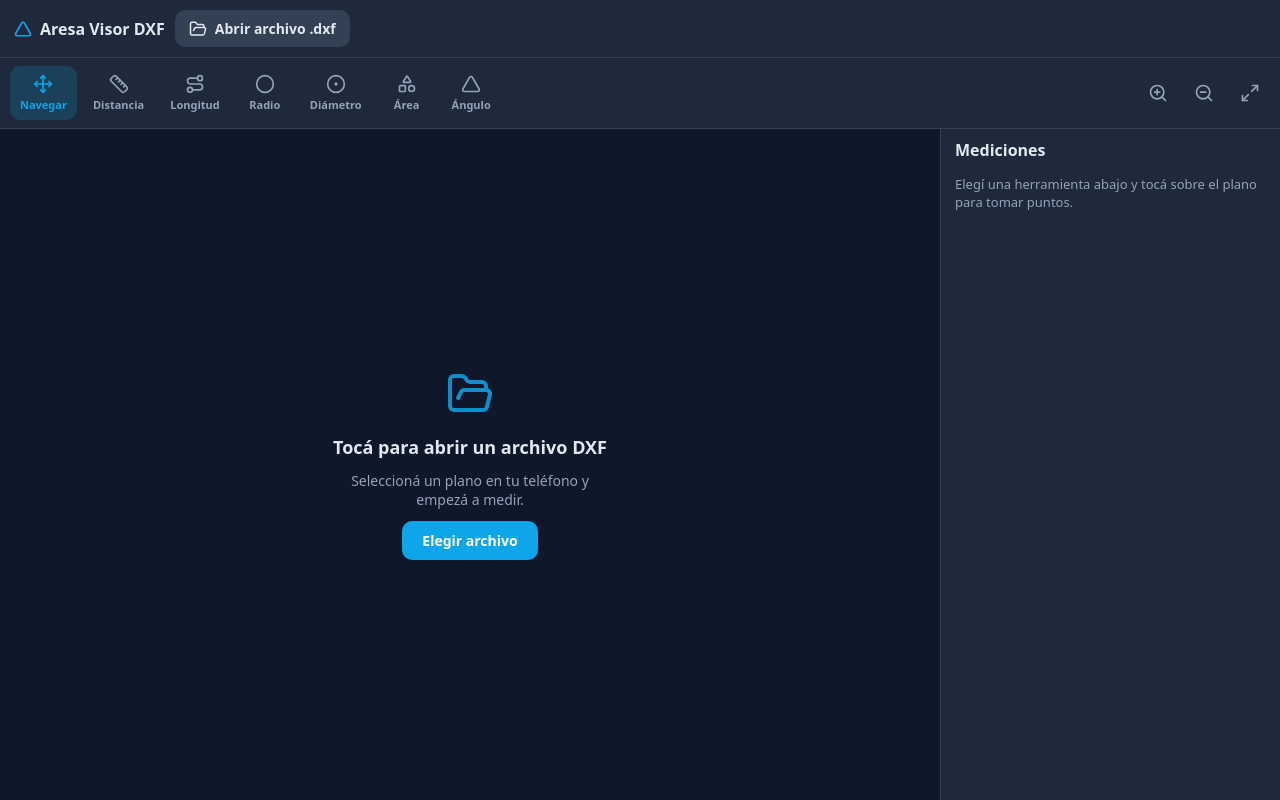
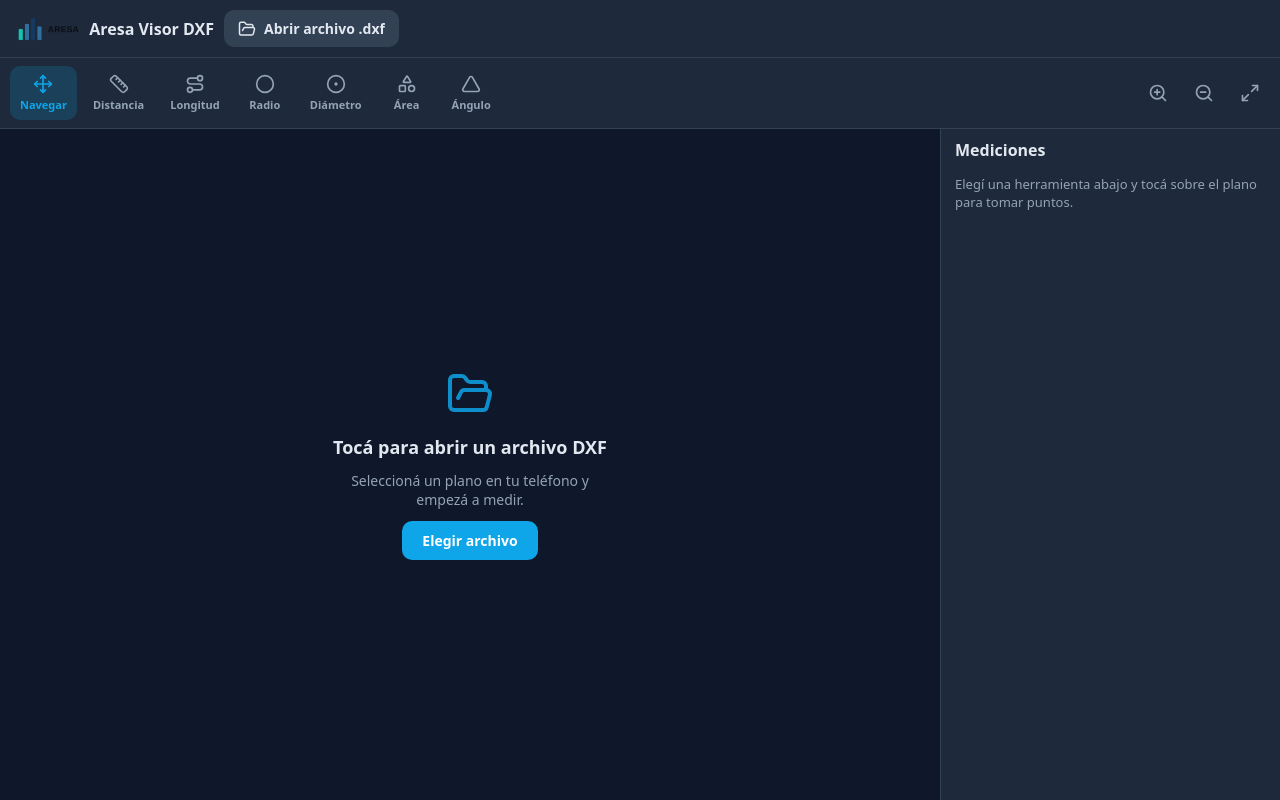
Before and after one commit to Servidortcha/dxf-viewer, a React (Vite) app: page / in a window 1280 px wide. Built offline with nearby package versions, Linux system fonts and the light colour scheme.

Commit message:
Mostrar el logo de Aresa junto al nombre en el header

```diff
--- a/src/App.css
+++ b/src/App.css
@@ -59,6 +59,17 @@ body {
 .brand-icon {
   display: inline-flex;
   color: var(--accent);
+}
+
+.brand-logo {
+  height: 26px;
+  width: auto;
+  display: block;
+}
+
+.brand-title {
+  font-weight: 800;
+  font-size: 16px;
 }
 
 .file-name {
--- a/src/App.jsx
+++ b/src/App.jsx
@@ -3,7 +3,7 @@ import Viewer from './components/Viewer';
 import Toolbar from './components/Toolbar';
 import { parseDxfText } from './lib/dxf';
 import { computeMeasurement, formatValue, formatAngle, findCircle } from './lib/measure';
-import { FolderOpen, Triangle } from 'lucide-react';
+import { FolderOpen } from 'lucide-react';
 
 const UNIT_NAMES = {
   0: 'sin unidad', 1: 'pulgadas', 2: 'pies', 3: 'millas', 4: 'milímetros',
@@ -137,10 +137,8 @@ export default function App() {
     <div className="app">
       <header className="app-header">
         <div className="brand">
-          <span className="brand-icon">
-            <Triangle size={18} strokeWidth={2.2} />
-          </span>
-          Aresa Visor DXF
+          <img className="brand-logo" src="/aresa-logo.png" alt="Aresa" />
+          <span className="brand-title">Aresa Visor DXF</span>
         </div>        <button className="ghost" onClick={() => fileRef.current && fileRef.current.click()}>
           <FolderOpen size={18} /> <span className="file-name">{fileName || 'Abrir archivo .dxf'}</span>
         </button>
```
Also changed, not shown: public/aresa-logo.png (added).
